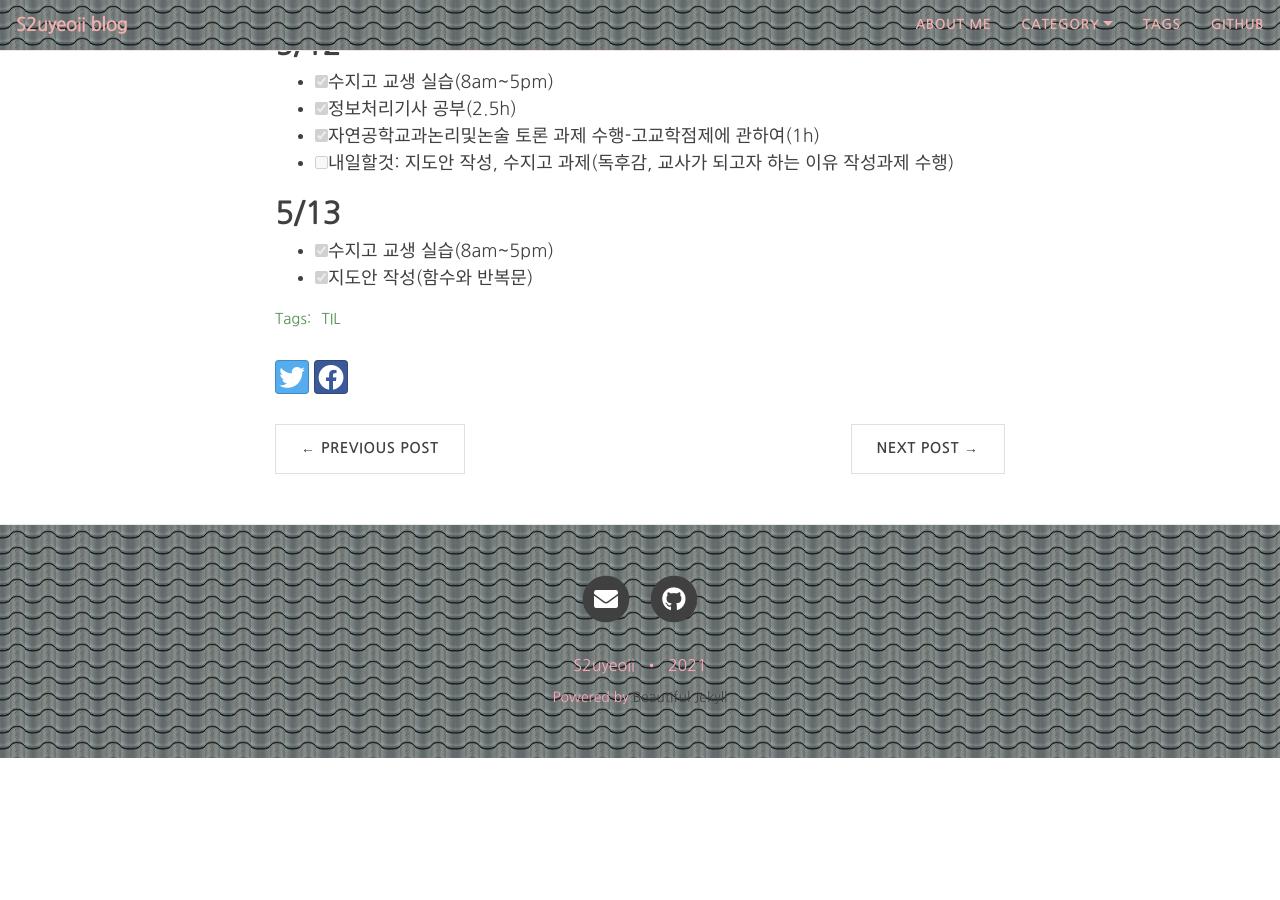
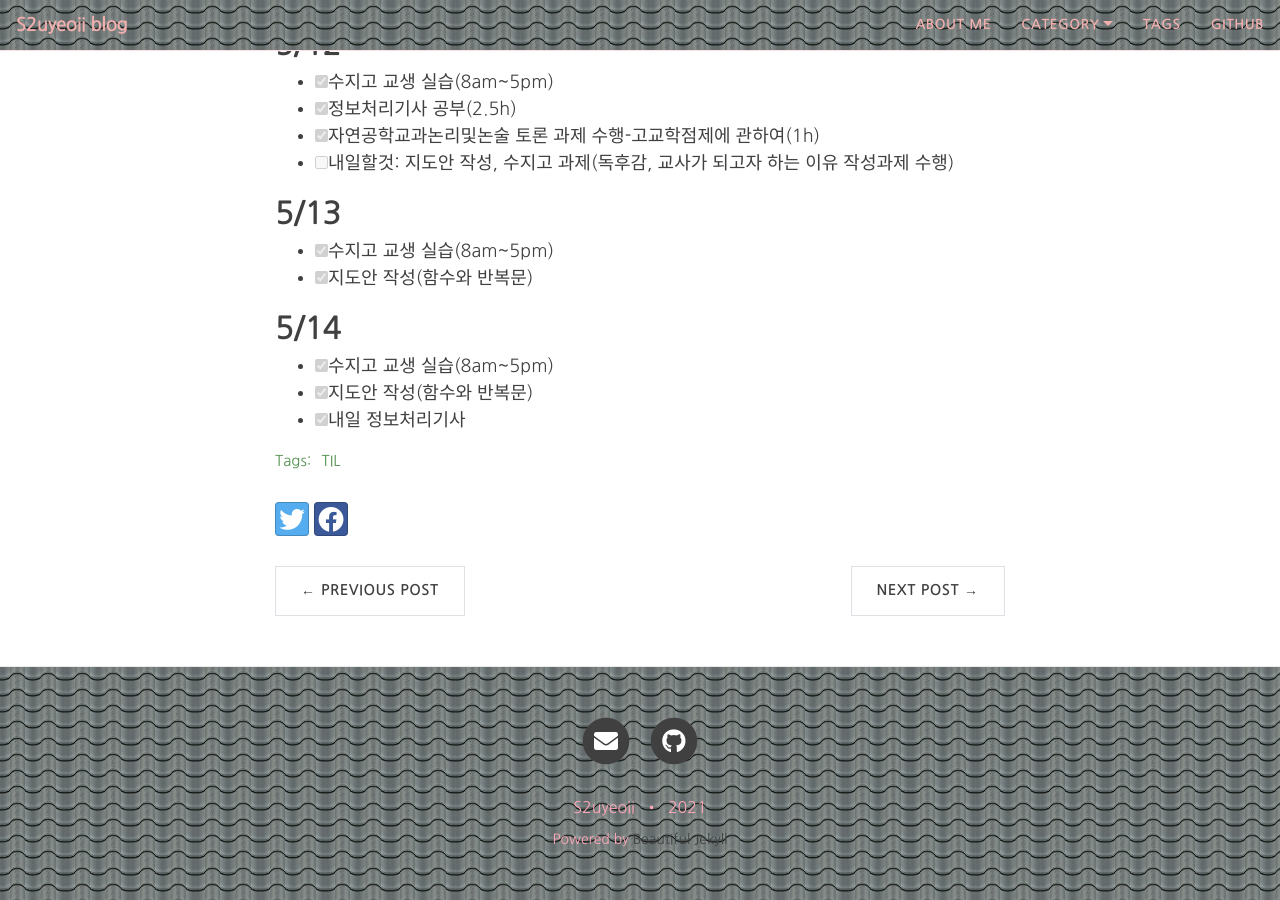
Before and after one commit to yeoneed/yeoneed.github.io, a Jekyll site: the page built from _posts/2021-05-10-TIL-5월 둘째 주.md, in a window 1280 px wide and 900 px high, scrolled down 512 px. Built offline with Jekyll 4.4.1, drawn with Linux system fonts in a browser that asks for light colours; nearby versions of some CDN libraries; some web fonts are replaced; before the commit the page ends 1270 px from its top, so only the background shows below that.

Commit message:
Update 2021-05-10-TIL-5월 둘째 주.md

```diff
--- a/_posts/2021-05-10-TIL-5월 둘째 주.md
+++ b/_posts/2021-05-10-TIL-5월 둘째 주.md
@@ -27,3 +27,8 @@ category: [TIL]
 ## 5/13
  - [x] 수지고 교생 실습(8am~5pm)
  - [x] 지도안 작성(함수와 반복문)
+
+## 5/14
+ - [x] 수지고 교생 실습(8am~5pm)
+ - [x] 지도안 작성(함수와 반복문)
+ - [x] 내일 정보처리기사
```
